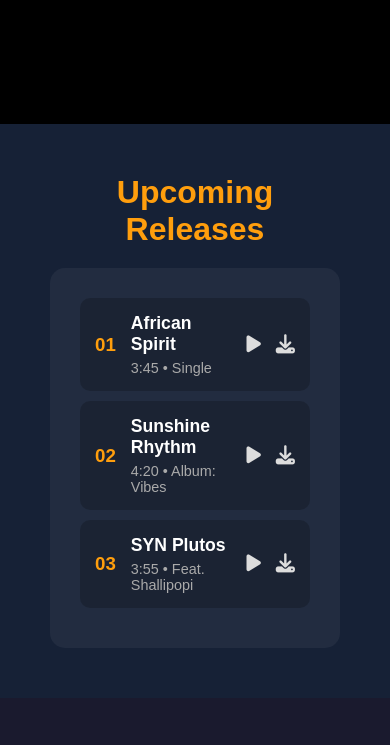
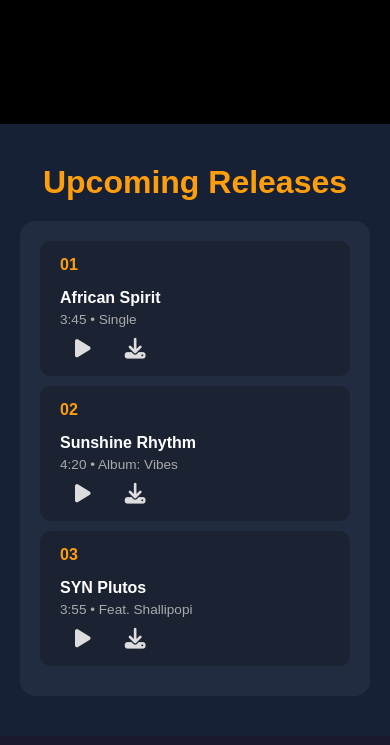
Before and after one commit to Emmanuelkorede/portfolio-website-SYN, a plain HTML site: page index.html in a window 390 px wide. Shown: the part 720-1465 px from the top of the page. Drawn offline with Linux system fonts and the light colour scheme.

Commit message:
Improved mobile styling for music section and links for pages

```diff
--- a/index.html
+++ b/index.html
@@ -147,11 +147,11 @@
         <a href="#" target="_blank"><i class="fab fa-spotify"></i></a>
         <a href="#" target="_blank"><i class="fab fa-apple"></i></a>
         <a href="#" target="_blank"><i class="fab fa-youtube"></i></a>
-        <a href="#" target="_blank"><i class="fab fa-instagram"></i></a>
-        <a href="#" target="_blank"><i class="fab fa-tiktok"></i></a>
+        <a href="https://www.instagram.com/sweetyetnuclear?igsh=eHE4bGZxNGZsMGgw" target="_blank"><i class="fab fa-instagram"></i></a>
+        <a href="https://www.tiktok.com/@syn__001?_t=ZS-90gsaZSpqQi&_r=1" target="_blank"><i class="fab fa-tiktok"></i></a>
       </div>
       <p class="copyright">© 2025 AfroVibes Music. All Rights Reserved.</p>
-      <p>Designed by <a href="https://www.tiktok.com/@your_tiktok_username" target="_blank">Emmanuel Korede</a></p>
+      <p>Designed by <a href="https://www.tiktok.com/@javascripthtml666" target="_blank">Emmanuel Korede</a></p>
     </div>
   </footer>
 
--- a/style.css
+++ b/style.css
@@ -385,6 +385,47 @@ footer {
   .video-atr {
     border-radius: 12px;
   }
+
+  .musics {
+    padding: 40px 20px;
+  }
+
+  .music-container {
+    padding: 20px;
+  }
+
+  .track-con {
+    flex-direction: column;
+    align-items: flex-start;
+    text-align: left;
+    gap: 10px;
+    padding: 15px 20px;
+  }
+
+  .track-con h3 {
+    font-size: 1rem;
+    margin-bottom: 5px;
+  }
+
+  .track-texts h4 {
+    font-size: 1rem;
+  }
+
+  .track-texts p {
+    font-size: 0.85rem;
+  }
+
+  .track-actions {
+    margin-left: 0;
+    align-self: flex-start;
+    display: flex;
+    gap: 1.2rem;
+  }
+
+  .play-btn,
+  .download-btn {
+    font-size: 1.3rem;
+  }
 }
 
 .hamburger.active span:nth-child(1) {
```
